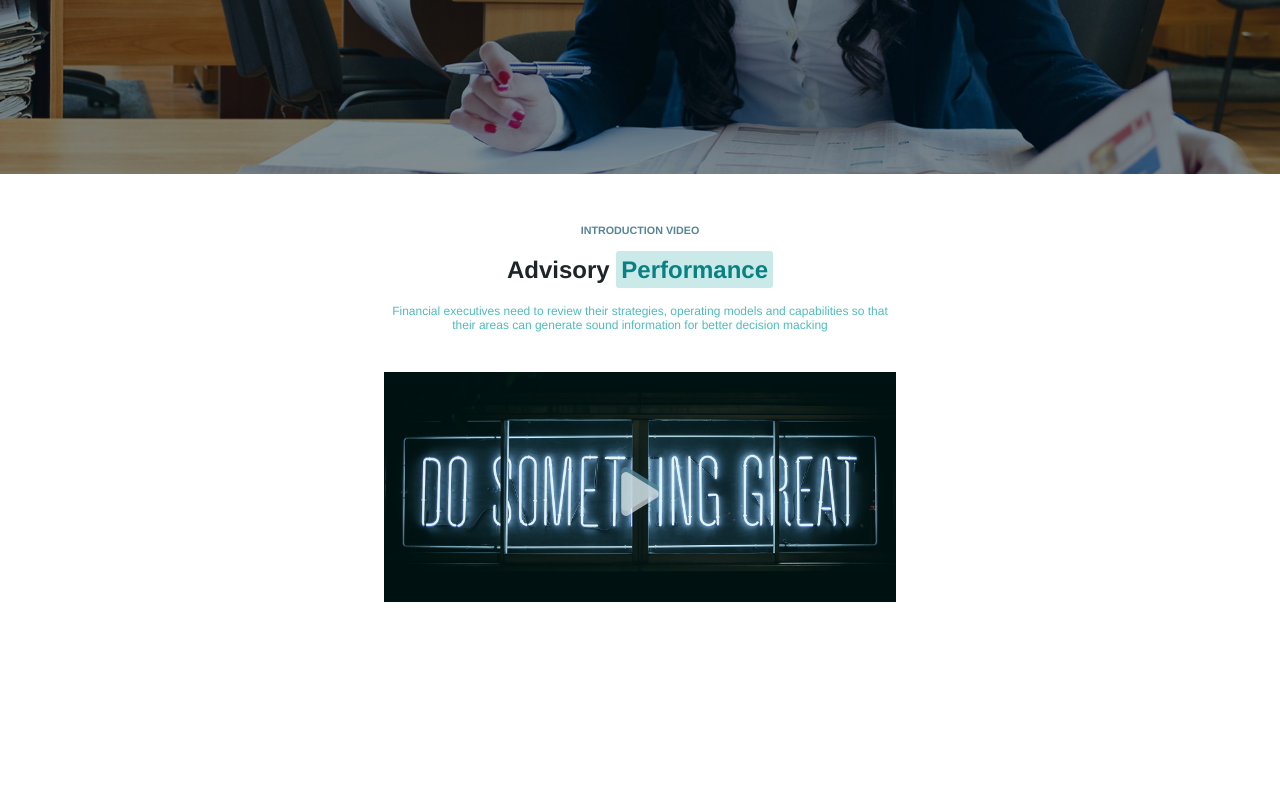
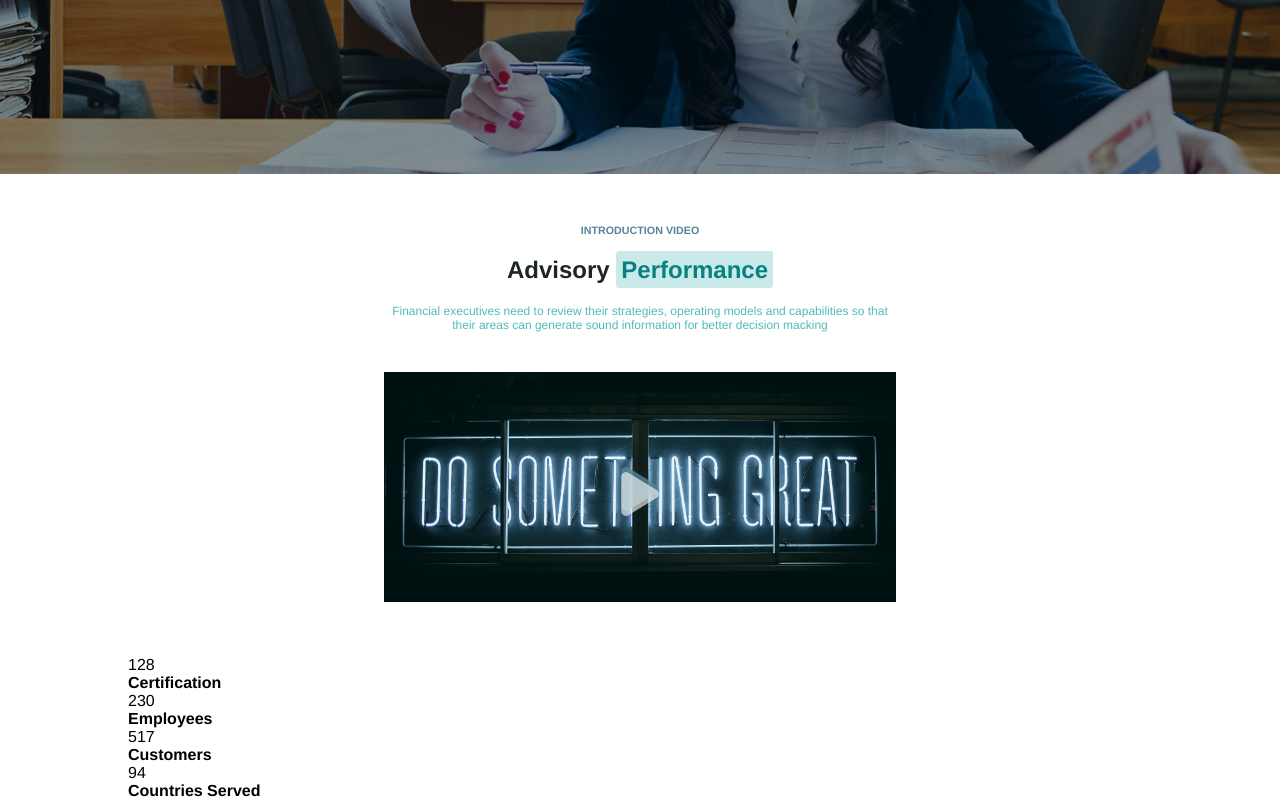
Before and after one commit to SimoCosz/proj-html-vuejs, a Vue app: page / in a window 1280 px wide. Shown: the part 464-1264 px from the top of the page. Before the commit the page ends 1120 px from the top, so only its background shows below. Built offline with nearby package versions, Linux system fonts and the light colour scheme; a small style sheet from the web is missing.

Commit message:
creato DataComponent senza stile

```diff
--- a/src/App.vue
+++ b/src/App.vue
@@ -11,7 +11,7 @@
     <!-- Video Section -->
     <IntroductionComponent />
     <!-- Number Data section -->
-
+    <DataComponent />
     <!-- Works Section -->
 
     <!-- Team section -->
@@ -32,6 +32,7 @@
 import HeaderComponent from './components/HeaderComponent.vue'
 import JumboComponent from './components/JumboComponent.vue'
 import IntroductionComponent from './components/IntroductionComponent.vue'
+import DataComponent from './components/DataComponent1.vue'
 
 export default {
   name: 'App',
@@ -39,6 +40,7 @@ export default {
     HeaderComponent,
     JumboComponent,
     IntroductionComponent,
+    DataComponent,
 
   }
 }
--- /dev/null
+++ b/src/components/DataComponent1.vue
@@ -0,0 +1,52 @@
+<template>
+  <div class="container-fluid">
+    <div class="container">
+      <h6 class="section-title"></h6>
+      <h2 class="title"></h2>
+      <div class="data">
+        <ul>
+          <li v-for="(el, i) in data" :key="i">
+            <div class="data-number">
+              {{el.number}}
+            </div>
+            <h4 class="description-data"> {{el.description}} </h4>
+          </li>
+        </ul>
+      </div>
+    </div>
+  </div>
+</template>
+
+<script>
+export default {
+  name: 'DataComponent',
+  data(){
+    return {
+      sectionTitle: 'Wath are we doing',
+      title: 'Results in Numbers',
+      data:[
+        {
+          number: 128,
+          description: 'Certification',
+        },
+        {
+          number: 230,
+          description: 'Employees',
+        },
+        {
+          number: 517,
+          description: 'Customers',
+        },
+        {
+          number: 94,
+          description: 'Countries Served',
+        },
+      ]
+    }
+  }
+}
+</script>
+
+<style lang="scss" scoped>
+
+</style>
```
